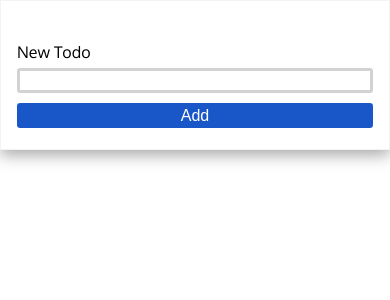
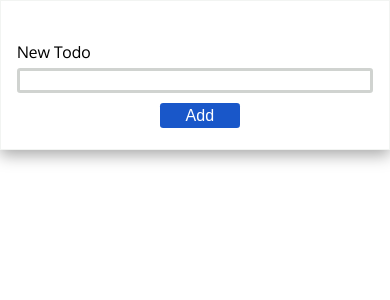
Before and after one commit to matheusleal-code/angular-todo-app, an Angular app: page / in a window 390 px wide. Shown: the top 300 px of the page. Built offline with nearby package versions, Linux system fonts and the light colour scheme.

Commit message:
fix: responsive layout

```diff
--- a/src/app/new-todo/new-todo.component.css
+++ b/src/app/new-todo/new-todo.component.css
@@ -48,19 +48,26 @@
   padding: 1rem;
 }
 
-.form-container .action button{
+.form-container .action{
   height: 100%;
   width: 80px;
 
   margin-left: 0.6rem;
-  padding: 0.2rem;
+}
 
+.action button{
+  width: 100%;
+  height: 100%;
   border: none;
 
   background-color: rgb(25, 87, 201);
   color: white;
 
   font-size: 1rem;
+}
+
+.action button:hover{
+  background-color: rgb(22, 77, 179);
 }
 
 @media (max-width: 700px)
--- a/src/app/todo-item/todo-item.component.css
+++ b/src/app/todo-item/todo-item.component.css
@@ -28,6 +28,10 @@
 
 .actions .action{
   margin: 0.2rem;
+}
+
+.action button:hover{
+  background-color: rgb(22, 77, 179);
 }
 
 .action button{
--- a/src/app/todo-list/todo-list.component.css
+++ b/src/app/todo-list/todo-list.component.css
@@ -19,3 +19,10 @@
     height: 100%;
   }
 }
+
+
+@media(min-width: 1600px){
+  .container{
+    height: 400px;
+  }
+}
```
